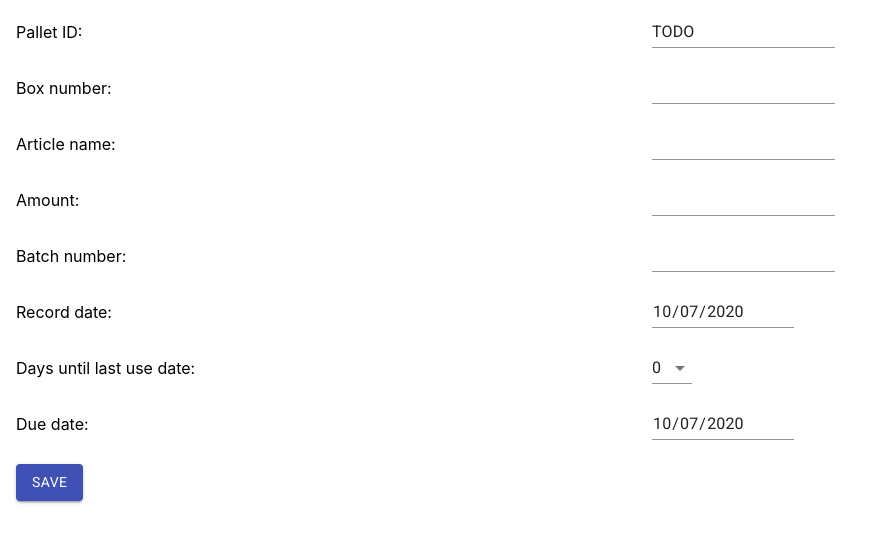
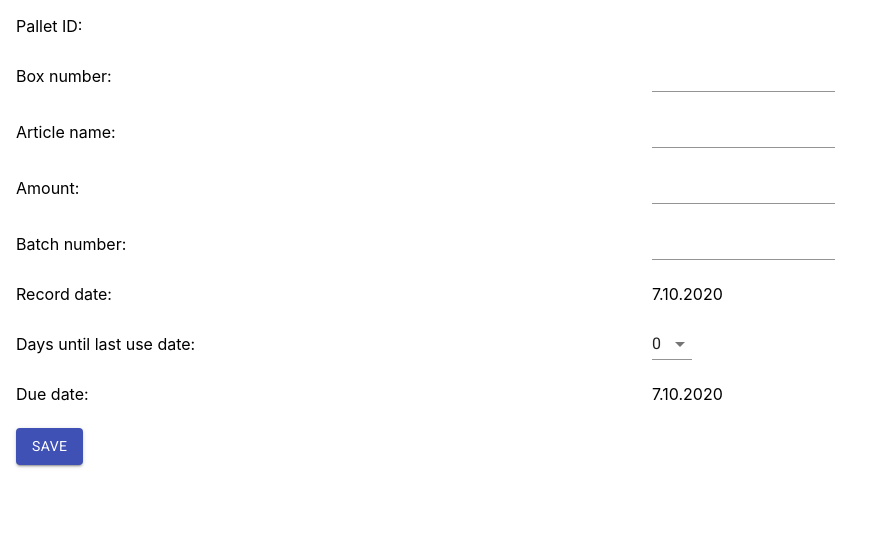
Before and after one commit to AndreasNasman/nooga-pallet-calculator, a React (Create React App) app in the folder client/: page / in a window 1280 px wide. Shown: the top 542 px of the page, without its empty margins (0-883 px from the left). Built offline with nearby package versions, Linux system fonts and the light colour scheme; no server answers.

Commit message:
Adds server connection

```diff
--- a/client/src/App.js
+++ b/client/src/App.js
@@ -3,21 +3,32 @@ import React, { useEffect, useState } from "react";
 import "./App.css";
 import { DeliveryInformation } from "./components/DeliveryInformation/DeliveryInformation";
 
+const BASE_URL = "http://localhost:4000";
+
 export const App = () => {
   const [pallet, setPallet] = useState({});
 
+  const fetchPallet = async () => {
+    const response = await axios(`${BASE_URL}/pallets`);
+
+    if (response.status === 200) {
+      const currentPallet = response.data.pop();
+      if (currentPallet) setPallet(currentPallet);
+    }
+  };
+
   useEffect(() => {
-    const fetchPallet = async () => {
-      const result = await axios("http://localhost:4000/pallets");
+    fetchPallet();
+  }, [setPallet]);
 
-      if (result.status === 200) {
-        const currentPallet = result.data.pop();
-        setPallet(currentPallet);
-      }
-    };
+  const addBox = async (box) => {
+    const response = await axios.post(
+      `${BASE_URL}/pallets/${pallet.id}/add-box`,
+      box
+    );
 
-    fetchPallet();
-  }, []);
+    if (response.status === 200) fetchPallet();
+  };
 
-  return <DeliveryInformation />;
+  return <DeliveryInformation addBox={addBox} pallet={pallet} />;
 };
--- a/client/src/components/DeliveryInformation/DeliveryInformation.js
+++ b/client/src/components/DeliveryInformation/DeliveryInformation.js
@@ -2,7 +2,6 @@ import { Button, Grid, MenuItem, Select, TextField } from "@material-ui/core";
 import * as React from "react";
 import { useState } from "react";
 import styles from "./DeliveryInformation.module.css";
-import { textFieldDateFormat } from "./utilities";
 
 const initialState = {
   amount: "",
@@ -13,7 +12,7 @@ const initialState = {
   recordDate: new Date(),
 };
 
-export const DeliveryInformation = () => {
+export const DeliveryInformation = ({ addBox, pallet }) => {
   const [
     { amount, articleName, batchNumber, boxNumber, daysToDueDate, recordDate },
     setState,
@@ -31,9 +30,23 @@ export const DeliveryInformation = () => {
     setState((previousState) => ({ ...previousState, [name]: value }));
   };
 
-  const handleSubmit = (event) => {
+  const handleSubmit = async (event) => {
     event.preventDefault();
-    clearState();
+
+    try {
+      await addBox({
+        amount,
+        articleName,
+        batchNumber,
+        boxNumber,
+        dueDate,
+        registrationDate: recordDate,
+      });
+
+      clearState();
+    } catch (error) {
+      console.error(error.response);
+    }
   };
 
   return (
@@ -48,7 +61,7 @@ export const DeliveryInformation = () => {
           Pallet ID:
         </Grid>
         <Grid item xs={6}>
-          <TextField inputProps={{ readOnly: true }} value="TODO" />
+          <span>{pallet.id}</span>
         </Grid>
 
         <Grid item xs={6}>
@@ -106,11 +119,7 @@ export const DeliveryInformation = () => {
           Record date:
         </Grid>
         <Grid item xs={6}>
-          <TextField
-            inputProps={{ readOnly: true }}
-            type="date"
-            value={textFieldDateFormat(recordDate)}
-          />
+          <span>{recordDate.toLocaleDateString("fi-FI")}</span>
         </Grid>
 
         <Grid item xs={6}>
@@ -135,11 +144,7 @@ export const DeliveryInformation = () => {
           Due date:
         </Grid>
         <Grid item xs={6}>
-          <TextField
-            inputProps={{ readOnly: true }}
-            type="date"
-            value={textFieldDateFormat(dueDate)}
-          />
+          <span>{dueDate.toLocaleDateString("fi-FI")}</span>
         </Grid>
 
         <Grid item xs={12}>
--- a/client/src/components/DeliveryInformation/utilities.js
+++ /dev/null
@@ -1,3 +0,0 @@
-export function textFieldDateFormat(date) {
-  return date.toISOString().split("T")[0];
-}
```
